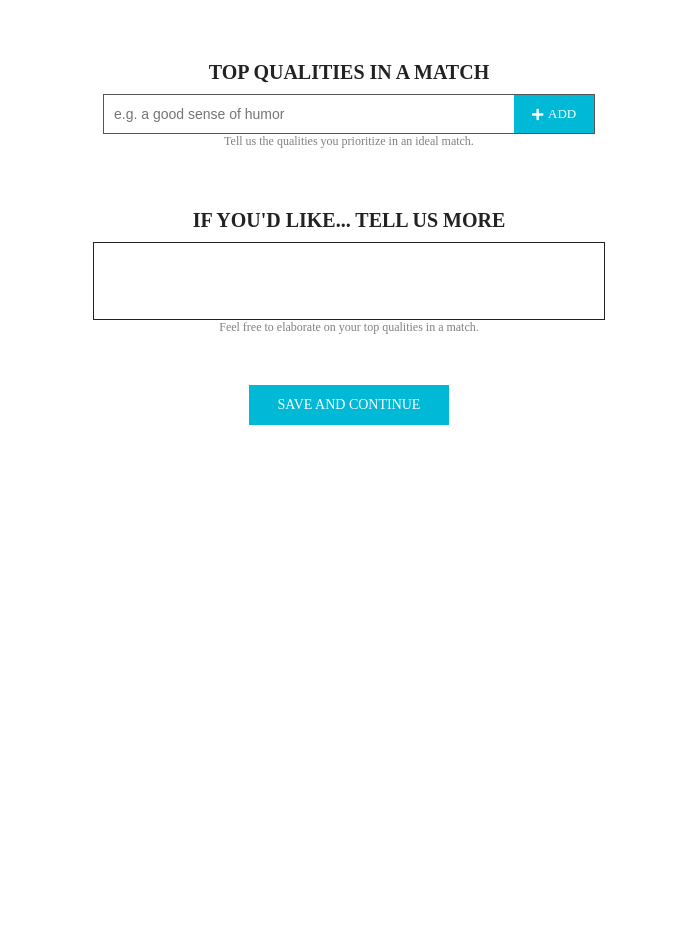
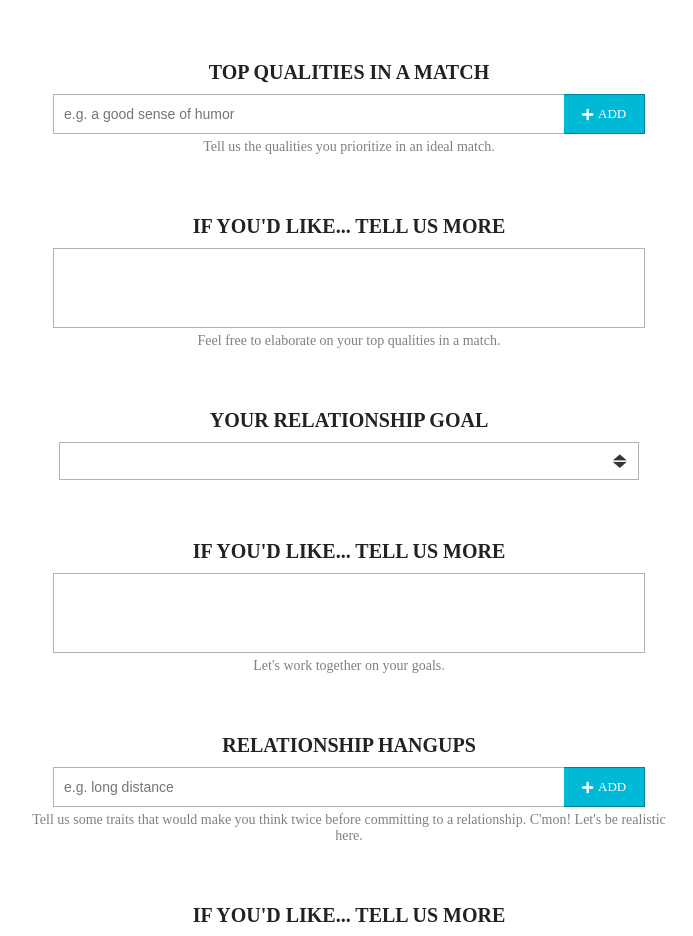
Before and after one commit to dmccapes4/tawkify-challenge, a React (Create React App) app in the folder microservices/ui/app/: page /#/idealpartner in a window 1280 px wide. Shown: the part 780-1716 px from the top of the page, without its empty margins (291-984 px from the left). Before the commit the page ends 1415 px from the top, so only its background shows below. Built offline with nearby package versions, Linux system fonts and the light colour scheme.

Commit message:
Add ideal partner DOM elements

```diff
--- a/microservices/ui/app/src/components/PartnerForm.jsx
+++ b/microservices/ui/app/src/components/PartnerForm.jsx
@@ -31,13 +31,48 @@ class PartnerForm extends Component {
       <div id="qualities-prompt" className="input-prompt">TOP QUALITIES IN A MATCH</div>
       <div id="qualities-input-container" className="qualities-input-container">
         <input id="form-qualities" className="form-input-item" type="text" placeholder="e.g. a good sense of humor"></input>
-        <div className="qualities-button"><i class="fa fa-plus"></i><div>ADD</div></div>
+        <div id="qualities-button" className="qualities-button"><i class="fa fa-plus"></i><div>ADD</div></div>
       </div>
       <div className="input-description">Tell us the qualities you prioritize in an ideal match.</div>
 
-      <div id="more-qualities" className="input-prompt">IF YOU'D LIKE... TELL US MORE</div>
-      <input id="form-location" className="form-more" type="text"></input>
+      <div className="input-prompt">IF YOU'D LIKE... TELL US MORE</div>
+      <input id="more-qualities" className="form-more" type="text"></input>
       <div id="location-desc" className="input-description">Feel free to elaborate on your top qualities in a match.</div>
+
+      <div className="input-prompt">YOUR RELATIONSHIP GOAL</div>
+      <select id="form-goal" className="ideal-select">
+        <option></option>
+        <option>I'm still figuring it all out...</option>
+        <option>I don't know what I'm looking for</option>
+        <option>I'm ready to get married...</option>
+        <option>I'm ready to start a family...</option>
+        <option>I'm searching for my life partner...</option>
+      </select>
+
+      <div className="input-prompt">IF YOU'D LIKE... TELL US MORE</div>
+      <input id="more-goals" className="form-more" type="text"></input>
+      <div className="input-description">Let's work together on your goals.</div>
+
+      <div className="input-prompt">RELATIONSHIP HANGUPS</div>
+      <div id="hangups-input-container" className="qualities-input-container">
+        <input id="form-qualities" className="form-input-item" type="text" placeholder="e.g. long distance"></input>
+        <div id="hangups-button" className="qualities-button"><i class="fa fa-plus"></i><div>ADD</div></div>
+      </div>
+      <div className="input-description">Tell us some traits that would make you think twice before committing to a relationship. C'mon! Let's be realistic here.</div>
+
+      <div className="input-prompt">IF YOU'D LIKE... TELL US MORE</div>
+      <input id="more-hangups" className="form-more" type="text"></input>
+      <div className="input-description">Why are these hangups important to you?</div>
+
+      <div className="input-prompt">YOUR STANDOUT TRAITS</div>
+      <div id="traits-input-container" className="qualities-input-container">
+        <input id="form-traits" className="form-input-item" type="text" placeholder="e.g. established career"></input>
+        <div id="hangups-button" className="qualities-button"><i class="fa fa-plus"></i><div>ADD</div></div>
+      </div>
+
+      <div className="input-prompt">IF YOU'D LIKE... TELL US MORE</div>
+      <input id="more-traits" className="form-more" type="text"></input>
+      <div className="input-description">Tell us some traits that would make you think twice before committing to a relationship. C'mon! Let's be realistic here.</div>
 
       <div id="partner-submit" className="submit">
       SAVE AND CONTINUE
--- a/microservices/ui/app/src/style/Form.css
+++ b/microservices/ui/app/src/style/Form.css
@@ -96,7 +96,8 @@
 }
 
 .input-description {
-  font-size: 12px;
+  margin-top: 5px;
+  font-size: 14px;
   font-weight: 400;
   color: gray;
 }
@@ -108,12 +109,12 @@
   -webkit-appearance: none;
   -moz-appearance: none;
   -webkit-border-radius: 0px;
-  color: rgba(0, 0, 0, 0.5);
+  color: rgba(0, 0, 0, 0.3);
   background: url('../images/select.jpg');
   background-size: 75%;
   background-position: right;
   background-repeat: no-repeat;
-  border: 1px solid rgba(0, 0, 0, 0.5);
+  border: 1px solid rgba(0, 0, 0, 0.3);
   font-size: 14px;
   outline: none;
   padding: 0px;
@@ -130,11 +131,11 @@
   width: 300px;
   height: 38px;
   -webkit-border-radius: 0px;
-  border: 1px solid rgba(0, 0, 0, 0.5);
+  border: 1px solid rgba(0, 0, 0, 0.3);
   font-size: 14px;
   padding: 0px;
   padding-left: 10px;
-  color: rgba(0, 0, 0, 0.5);
+  color: rgba(0, 0, 0, 0.3);
   outline: none;
 }
 
@@ -144,11 +145,11 @@
   width: 300px;
   height: 32px;
   -webkit-border-radius: 0px;
-  border: 1px solid rgba(0, 0, 0, 0.5);
+  border: 1px solid rgba(0, 0, 0, 0.3);
   font-size: 14px;
   padding: 0px;
   padding-left: 10px;
-  color: rgba(0, 0, 0, 0.5);
+  color: rgba(0, 0, 0, 0.3);
   background: url('../images/corner.jpg');
   background-size: 100%;
   background-position: center;
@@ -204,7 +205,7 @@
 .form-birthday-container input {
   -webkit-appearance: none;
   -moz-appearance: none;
-  border: 1px solid rgba(0, 0, 0, 0.5);
+  border: 1px solid rgba(0, 0, 0, 0.3);
   height: 38px;
   font-size: 14px;
   text-align: center;
--- a/microservices/ui/app/src/style/PartnerForm.css
+++ b/microservices/ui/app/src/style/PartnerForm.css
@@ -25,15 +25,15 @@
 .form-input-item {
   -webkit-appearance: none;
   -moz-appearance: none;
-  width: 400px;
+  width: 500px;
   height: 38px;
   -webkit-border-radius: 0px;
-  border: 1px solid #555555;
+  border: 1px solid rgba(0, 0, 0, 0.3);
   border-right: none;
   font-size: 14px;
   padding: 0px;
   padding-left: 10px;
-  color: rgba(0, 0, 0, 0.5);
+  color: rgba(0, 0, 0, 0.3);
   outline: none;
 }
 
@@ -46,7 +46,7 @@
   height: 38px;
   background: #00B9D7;
   color: white;
-  border: 1px solid #555555;
+  border: 1px solid rgba(0, 0, 0, 0.3);
   border-left: none;
   display: flex;
   align-items: center;
@@ -66,13 +66,35 @@
 .form-more {
   -webkit-appearance: none;
   -moz-appearance: none;
-  width: 500px;
-  height: 76px;
+  width: 580px;
+  height: 78px;
   -webkit-border-radius: 0px;
-  border: 1px solid #222;
+  border: 1px solid rgba(0, 0, 0, 0.3);
   font-size: 14px;
   padding: 0px;
   padding-left: 10px;
-  color: rgba(0, 0, 0, 0.5);
+  color: rgba(0, 0, 0, 0.3);
   outline: none;
 }
+
+.ideal-select {
+  width: 580px;
+  height: 38px;
+  -webkit-appearance: none;
+  -moz-appearance: none;
+  -webkit-border-radius: 0px;
+  color: rgba(0, 0, 0, 0.3);
+  background: url('../images/select.jpg');
+  background-size: 35%;
+  background-position: right;
+  background-repeat: no-repeat;
+  border: 1px solid rgba(0, 0, 0, 0.3);
+  font-size: 14px;
+  outline: none;
+  padding: 0px;
+  padding-left: 10px;
+}
+
+.ideal-select:hover {
+  cursor: pointer;
+}
```
